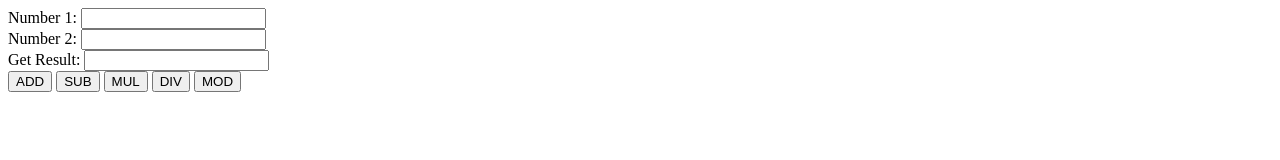
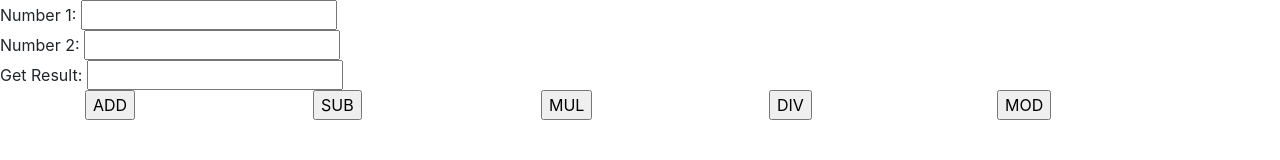
Before and after one commit to kaustubhghadge/coding-bootcamp, a plain HTML site: page js-simple-calculator/Simple-Javascript-Calculator.html in a window 1280 px wide. Drawn offline with nearby package versions, Linux system fonts and the light colour scheme.

Commit message:
updated calculator code

```diff
--- a/js-simple-calculator/Simple-Javascript-Calculator.html
+++ b/js-simple-calculator/Simple-Javascript-Calculator.html
@@ -1,16 +1,7 @@
 <html>
-
 <head>
-
-<title>Simple Javascript Calculator - Basic Arithmetic Operations</title>
-
-<!-- Aim: Write HTML Code Using JavaScript Functions To Perform Basic Arithmetic Operations. -->
-<!-- 1. Take Two numbers from user say 'Number 1' and 'Number 2'. -->
-<!-- 2. Perform Addition, Subtraction, Multiplication, Division and Modulus. -->
-<!-- 3. Result must be displayed on same HTML Page when respective button is clicked. -->
-<!-- 4. Use <input> tag (HTML Forms Concept) with onclick.-->
-<!-- 5. Call individual Javascript Function, put them inside <head> tag only.-->
-
+<link rel="stylesheet" href="https://stackpath.bootstrapcdn.com/bootstrap/4.4.1/css/bootstrap.min.css" integrity="sha384-Vkoo8x4CGsO3+Hhxv8T/Q5PaXtkKtu6ug5TOeNV6gBiFeWPGFN9MuhOf23Q9Ifjh" crossorigin="anonymous">
+<script src="https://stackpath.bootstrapcdn.com/bootstrap/4.4.1/js/bootstrap.min.js" integrity="sha384-wfSDF2E50Y2D1uUdj0O3uMBJnjuUD4Ih7YwaYd1iqfktj0Uod8GCExl3Og8ifwB6" crossorigin="anonymous"></script>
 <script language="javascript" type="text/javascript">
 function multiply(){
 a=Number(document.calculator.number1.value);
@@ -18,36 +9,28 @@ b=Number(document.calculator.number2.value);
 c=a*b;
 document.calculator.total.value=c;
 }
-</script>
 
-<script language="javascript" type="text/javascript">
 function addition(){
 a=Number(document.calculator.number1.value);
 b=Number(document.calculator.number2.value);
 c=a+b;
 document.calculator.total.value=c;
 }
-</script>
 
-<script language="javascript" type="text/javascript">
 function subtraction(){
 a=Number(document.calculator.number1.value);
 b=Number(document.calculator.number2.value);
 c=a-b;
 document.calculator.total.value=c;
 }
-</script>
 
-<script language="javascript" type="text/javascript">
 function division(){
 a=Number(document.calculator.number1.value);
 b=Number(document.calculator.number2.value);
 c=a/b;
 document.calculator.total.value=c;
 }
-</script>
 
-<script language="javascript" type="text/javascript">
 function modulus(){
 a=Number(document.calculator.number1.value);
 b=Number(document.calculator.number2.value);
@@ -55,9 +38,8 @@ c=a%b;
 document.calculator.total.value=c;
 }
 </script>
-
+<title>Simple Javascript Calculator - Basic Arithmetic Operations</title>
 </head>
-
 <body>
 
 <!-- Opening a HTML Form. -->
@@ -73,13 +55,25 @@ Number 2: <input type="text" name="number2"> <br>
 Get Result: <input type="text" name="total"> <br>
 
 <!-- Here respective button when clicked, calls only respective artimetic function. -->
-<input type="button" value="ADD" onclick="javascript:addition();">
-<input type="button" value="SUB" onclick="javascript:subtraction();">
-<input type="button" value="MUL" onclick="javascript:multiply();">
-<input type="button" value="DIV" onclick="javascript:division();">
-<input type="button" value="MOD" onclick="javascript:modulus();">
-
+<div class="container">
+    <div class="row">
+      <div class="col">
+        <input type="button" value="ADD" onclick="javascript:addition();">
+      </div>
+      <div class="col">
+        <input type="button" value="SUB" onclick="javascript:subtraction();">
+      </div>
+      <div class="col">
+        <input type="button" value="MUL" onclick="javascript:multiply();">
+      </div>
+      <div class="col">
+        <input type="button" value="DIV" onclick="javascript:division();">
+      </div>
+      <div class="col">
+        <input type="button" value="MOD" onclick="javascript:modulus();">
+      </div>
+    </div>
+  </div>
 </form>
-
 </body>
 </html>
```
Also changed, not shown: 1 other file.
